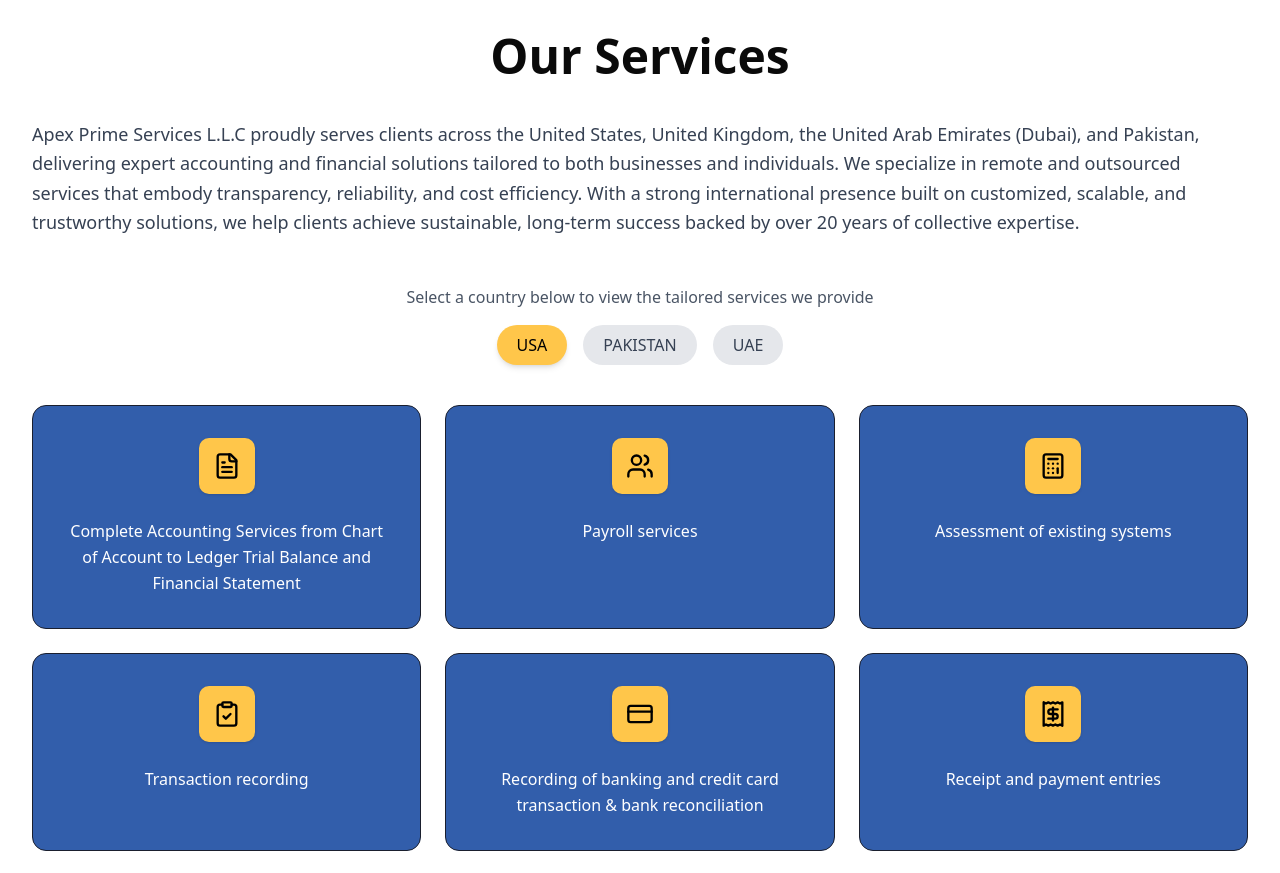
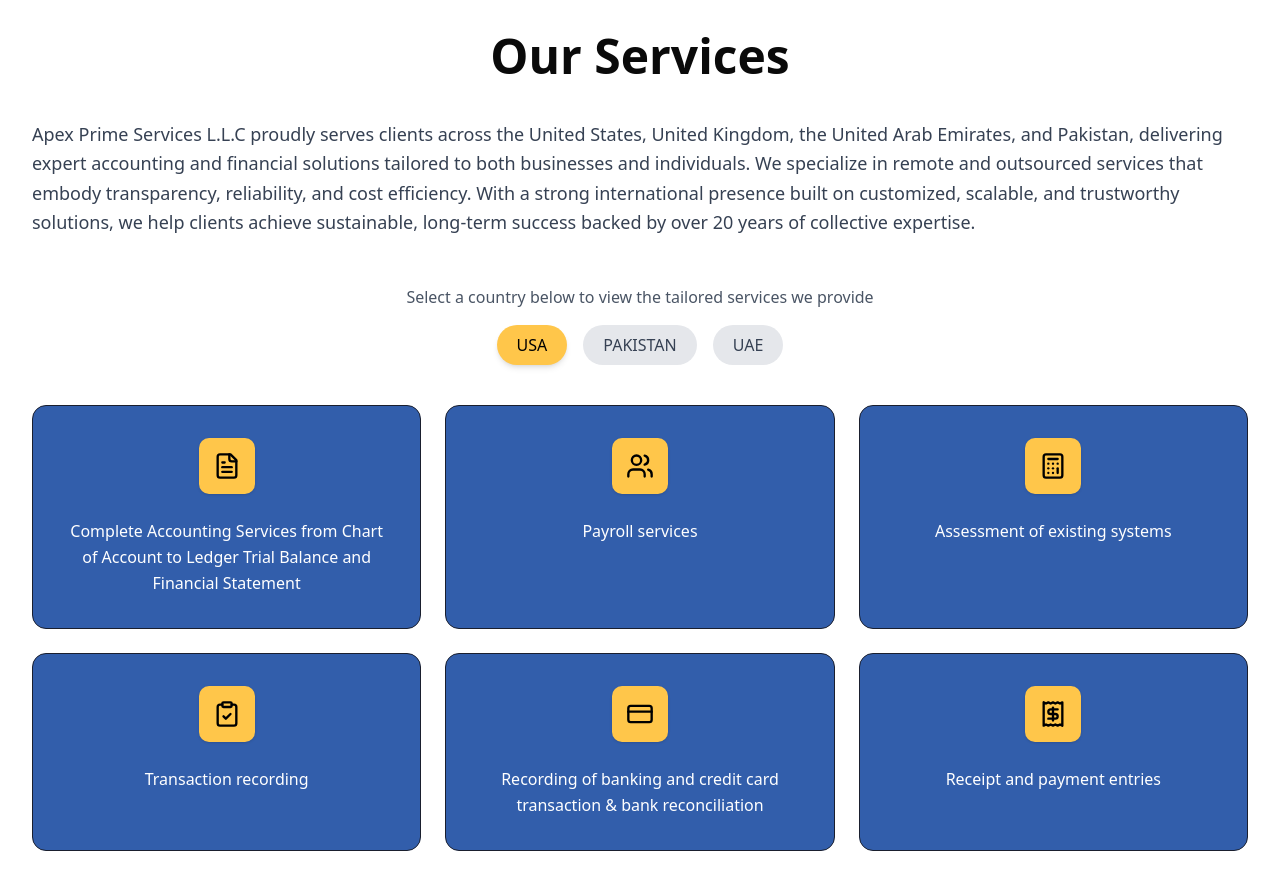
Before and after one commit to OttomanUK/Apex-Prime-React, a React (Vite) app: page / in a window 1280 px wide. Shown: the part 2020-2893 px from the top of the page. Built offline with nearby package versions, Linux system fonts and the light colour scheme.

Commit message:
Small change

```diff
--- a/src/components/servicesSection.jsx
+++ b/src/components/servicesSection.jsx
@@ -129,7 +129,7 @@ export function ServicesSection() {
         <div className="max-w-7xl mx-auto mb-12 text-gray-700 text-lg leading-relaxed">
           <p className="mb-4">
             Apex Prime Services L.L.C proudly serves clients across the United
-            States, United Kingdom, the United Arab Emirates (Dubai), and
+            States, United Kingdom, the United Arab Emirates, and
             Pakistan, delivering expert accounting and financial solutions
             tailored to both businesses and individuals. We specialize in remote
             and outsourced services that embody transparency, reliability, and
```
